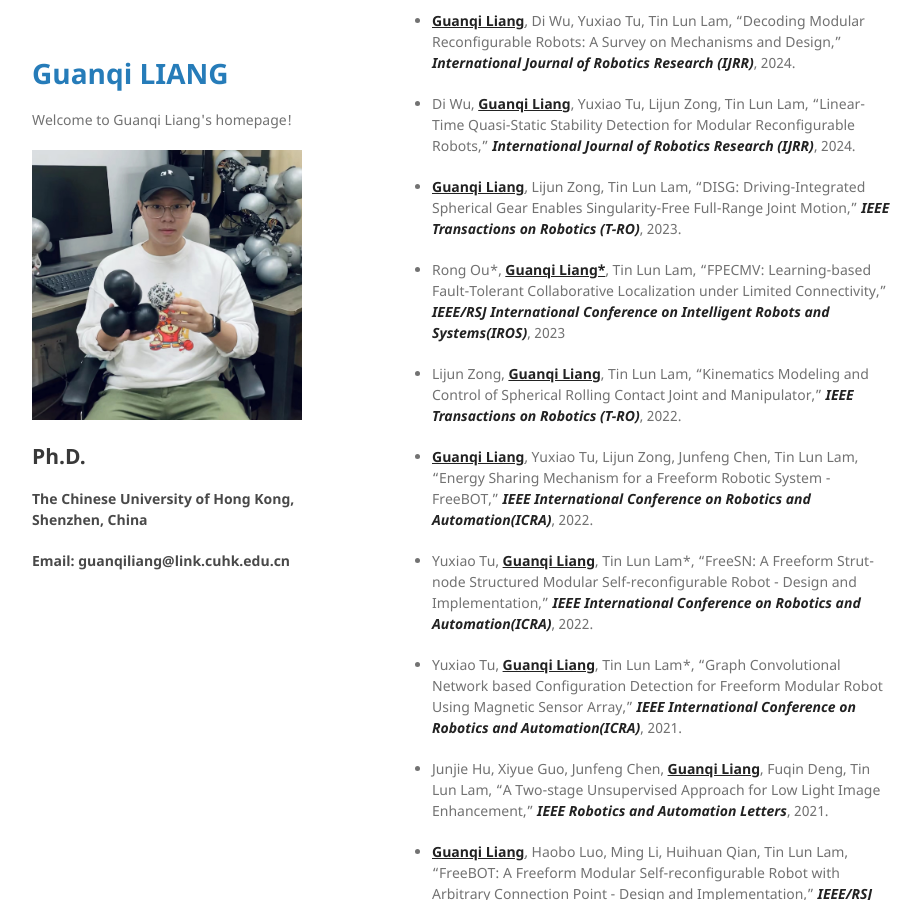
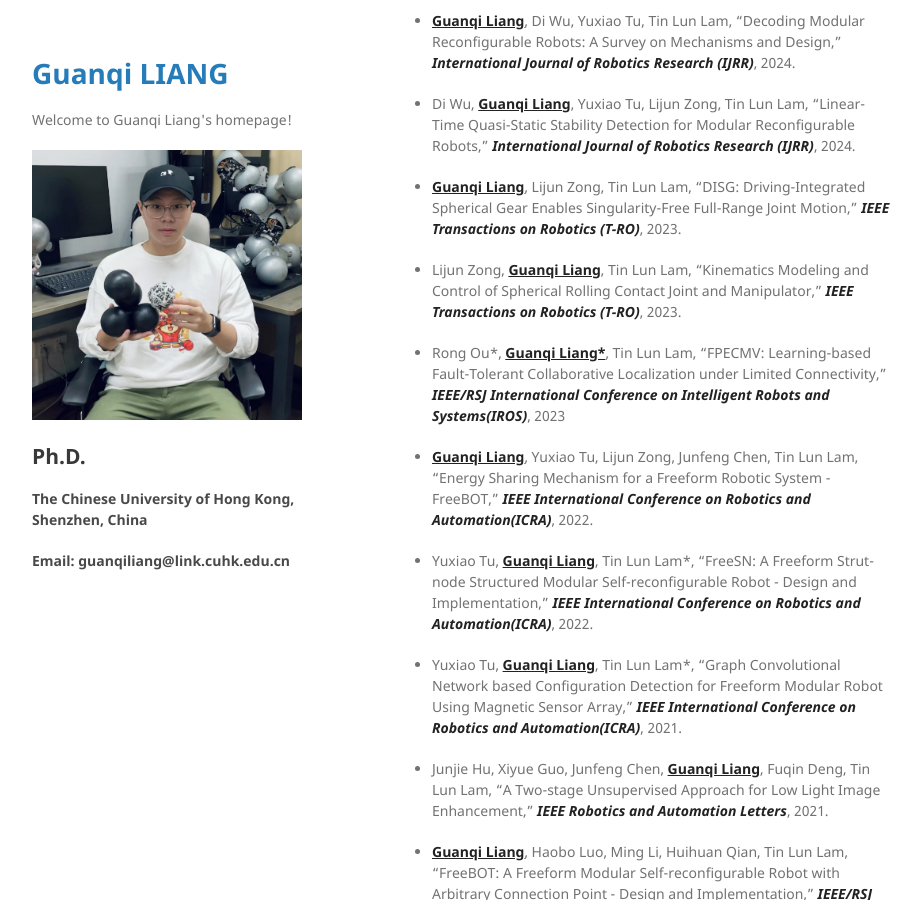
Before and after one commit to guanqiliang/guanqiliang.github.com, a Jekyll site: the page built from index.md, in a window 1280 px wide and 900 px high, scrolled down 881 px. Shown: the whole window, without its empty margins (178-1099 px from the left). Built offline with Jekyll 4.4.1, drawn with Linux system fonts in a browser that asks for light colours; our own code applies the rules of GitHub Pages for plain Markdown files.

Commit message:
Update index.md

```diff
--- a/index.md
+++ b/index.md
@@ -36,9 +36,9 @@ Hello, I am a robotics researcher with the research interest in modular robotics
 
 * <strong><u>Guanqi Liang</u></strong>, Lijun Zong, Tin Lun Lam, "DISG: Driving-Integrated Spherical Gear Enables Singularity-Free Full-Range Joint Motion," <strong><i>IEEE Transactions on Robotics (T-RO)</i></strong>, 2023.
 
+* Lijun Zong, <strong><u>Guanqi Liang</u></strong>, Tin Lun Lam, "Kinematics Modeling and Control of Spherical Rolling Contact Joint and Manipulator," <strong><i>IEEE Transactions on Robotics (T-RO)</i></strong>, 2023.
+
 * Rong Ou*, <strong><u>Guanqi Liang*</u></strong>, Tin Lun Lam, "FPECMV: Learning-based Fault-Tolerant Collaborative Localization under Limited Connectivity," <strong><i>IEEE/RSJ International Conference on Intelligent Robots and Systems(IROS)</i></strong>, 2023
-
-* Lijun Zong, <strong><u>Guanqi Liang</u></strong>, Tin Lun Lam, "Kinematics Modeling and Control of Spherical Rolling Contact Joint and Manipulator," <strong><i>IEEE Transactions on Robotics (T-RO)</i></strong>, 2022.
 
 * <strong><u>Guanqi Liang</u></strong>, Yuxiao Tu, Lijun Zong, Junfeng Chen, Tin Lun Lam, "Energy Sharing Mechanism for a Freeform Robotic System - FreeBOT," <strong><i>IEEE International Conference on Robotics and Automation(ICRA)</i></strong>, 2022.
 
```
